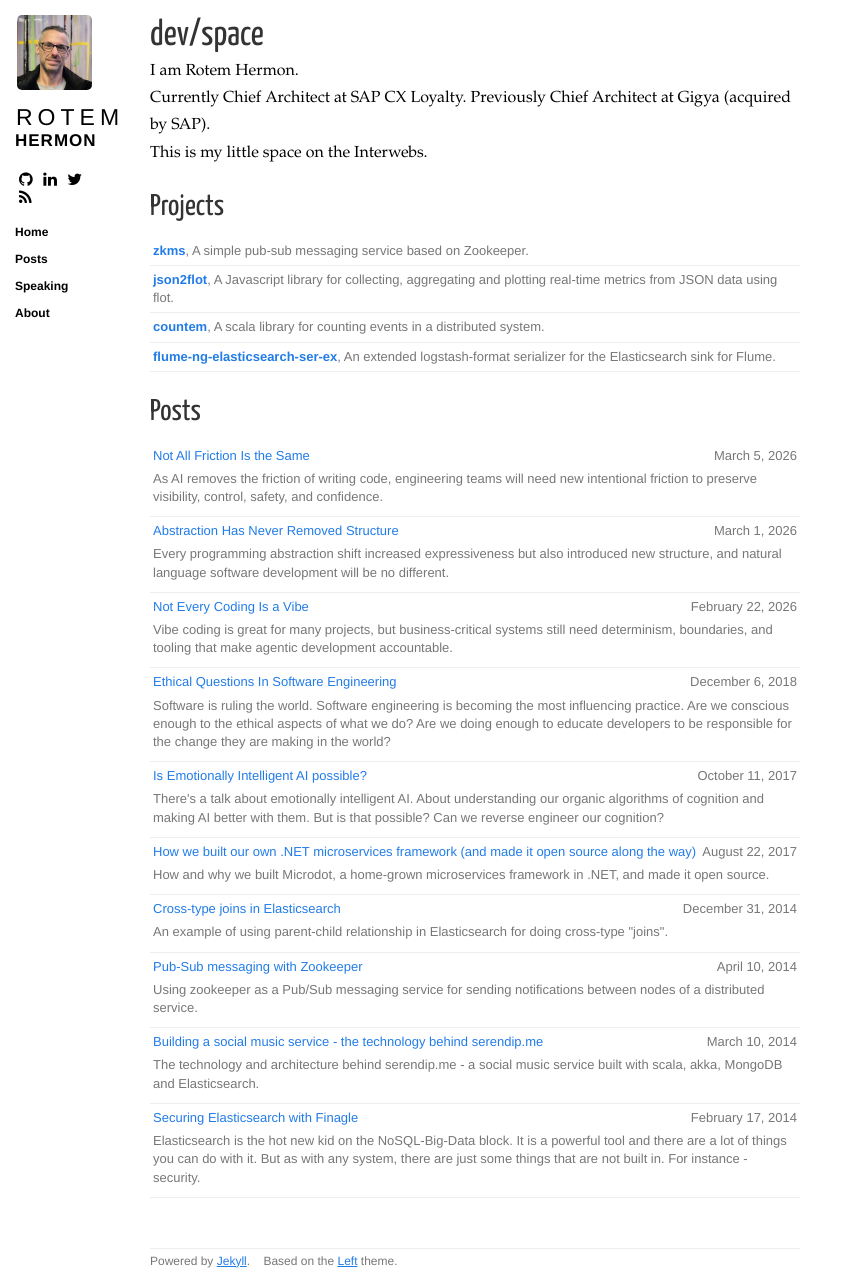
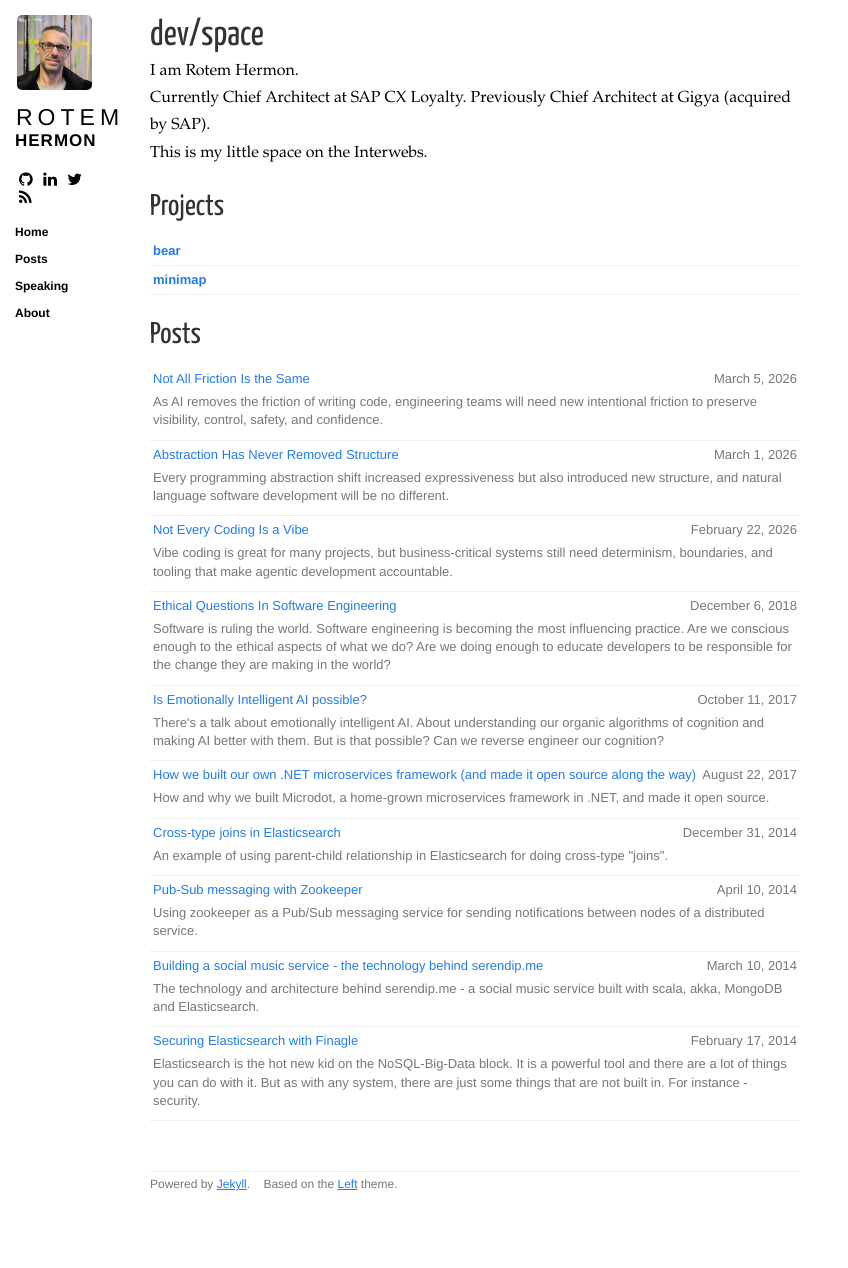
Before and after one commit to rore/rore.github.com, a Jekyll site: the page built from index.html, in a window 1280 px wide. Shown: the whole page, without its empty margins (0-848 px from the left). Built offline with Jekyll 4.4.1, drawn with Linux system fonts in a browser that asks for light colours; after the commit the page ends 1191 px from its top, so only the background shows below that.

Commit message:
Update featured projects on homepage

```diff
--- a/index.html
+++ b/index.html
@@ -12,16 +12,10 @@ This is my little space on the Interwebs.
 <h2>Projects</h2>
   <ul class="listing">
     <li>
-      <a href="https://github.com/rore/zkms" target="_blank"><b>zkms</b></a>, A simple pub-sub messaging service based on Zookeeper.
+      <a href="https://github.com/rore/bear-cli" target="_blank" rel="noopener noreferrer"><b>bear</b></a>
     </li>
     <li>
-      <a href="https://github.com/rore/json2flot" target="_blank"><b>json2flot</b></a>, A Javascript library for collecting, aggregating and plotting real-time metrics from JSON data using flot.
-    </li>
-    <li>
-      <a href="https://github.com/rore/countem" target="_blank"><b>countem</b></a>, A scala library for counting events in a distributed system.
-    </li>
-    <li>
-      <a href="https://github.com/gigya/flume-ng-elasticsearch-ser-ex" target="_blank"><b>flume-ng-elasticsearch-ser-ex</b></a>, An extended logstash-format serializer for the Elasticsearch sink for Flume.
+      <a href="https://github.com/rore/minimap" target="_blank" rel="noopener noreferrer"><b>minimap</b></a>
     </li>
   </ul>
 
@@ -30,7 +24,7 @@ This is my little space on the Interwebs.
     {% for post in site.posts %}
     <li>
       <span>{{ post.date | date: "%B %e, %Y" }}</span> <a href="{{ post.url }}">{{ post.title }}</a>
-	  <section class="excerpt">{% if post.description %}{{ post.description }}{% else %}{{ post.excerpt }}{% endif %}</section>
+      <section class="excerpt">{% if post.description %}{{ post.description }}{% else %}{{ post.excerpt }}{% endif %}</section>
     </li>
     {% endfor %}
   </ul>
```
